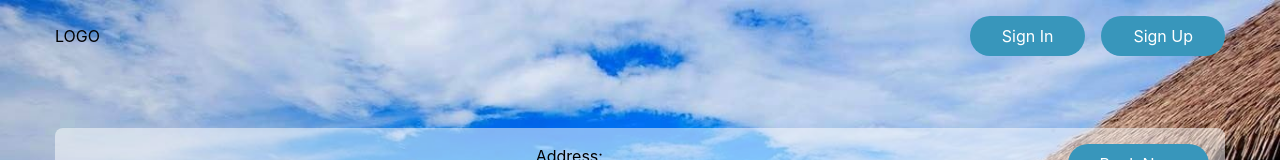
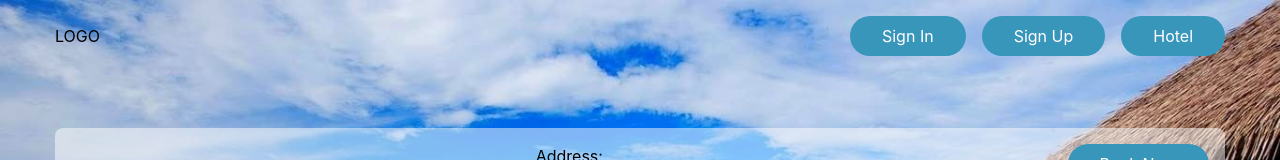
Before and after one commit to gopinathsjsu/team-project-logn, a Next.js app in the folder frontend/: page /particularHotel in a window 1280 px wide. Shown: the top 160 px of the page. Built offline with nearby package versions, Linux system fonts and the light colour scheme; no server answers.

Commit message:
navbar changes added hotel

```diff
--- a/frontend/src/components/Navbar.js
+++ b/frontend/src/components/Navbar.js
@@ -49,6 +49,11 @@ export default function Navbar() {
               Sign Up
             </button>
           </Link>
+          <Link href="/hotel">
+            <button className="ml-4 bg-button-color text-white px-8 py-2 rounded-full transition-all hover:shadow-button-shadow">
+              Hotel
+            </button>
+          </Link>
         </div>
       ) : (
         <div>
```
